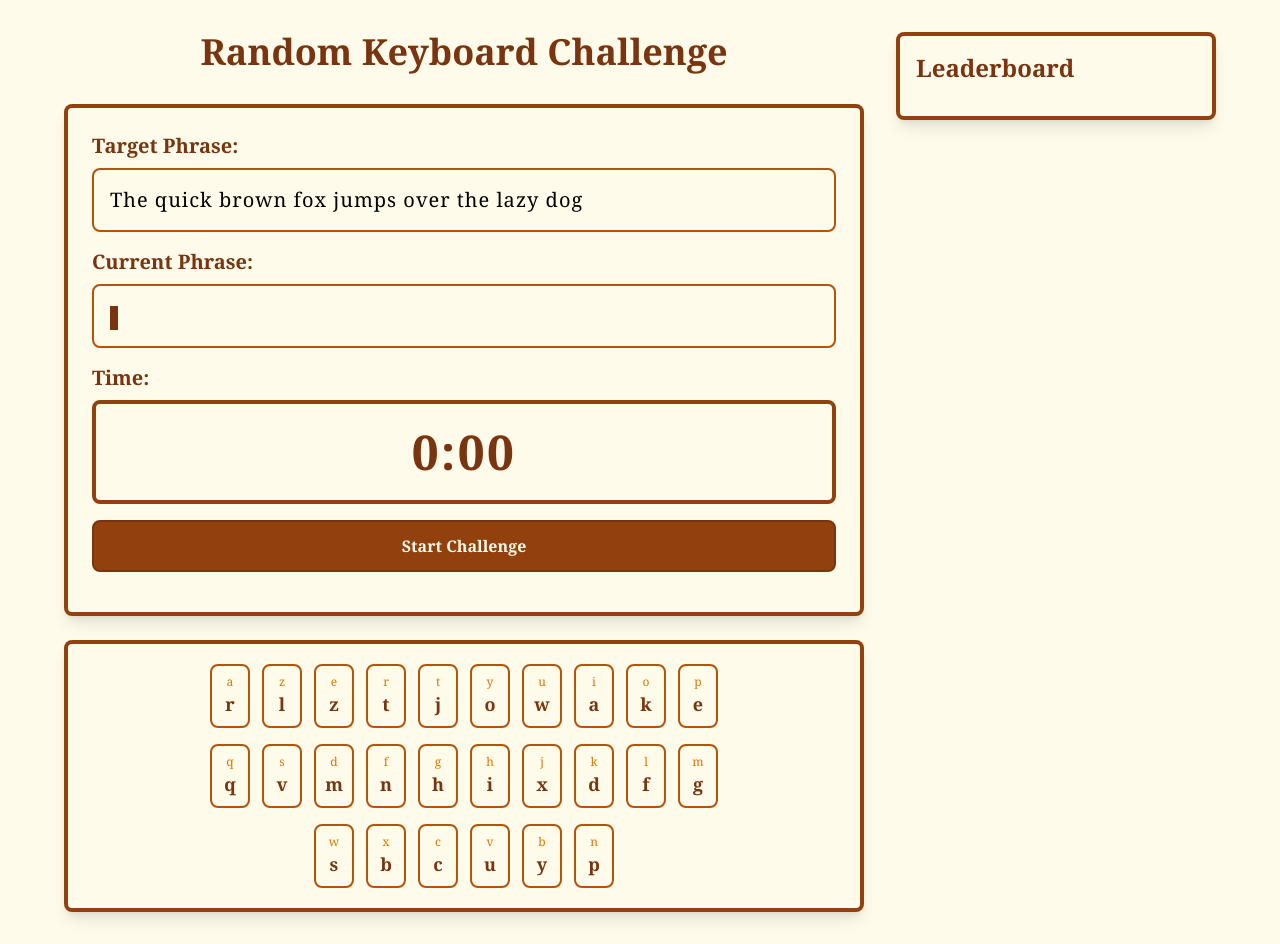
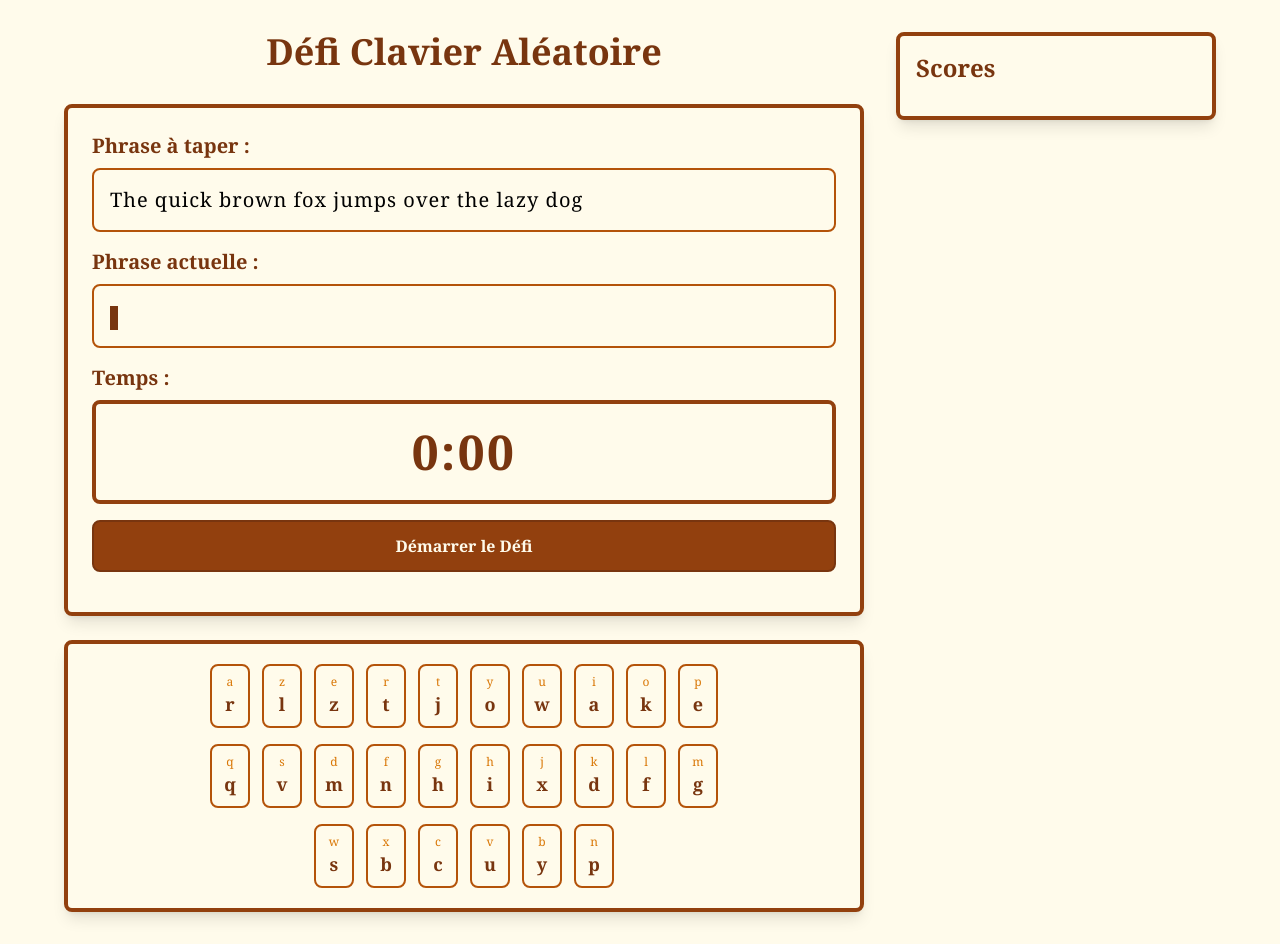
Before and after one commit to maximilienGilet/random-keyboard, a React (Create React App) app in the folder random-keyboard/: page / in a window 1280 px wide. Built offline with nearby package versions, Linux system fonts and the light colour scheme.

Commit message:
Translate UI text in App and Leaderboard components to French for localization. Update headings and button labels to enhance accessibility for French-speaking users.

```diff
--- a/random-keyboard/src/App.tsx
+++ b/random-keyboard/src/App.tsx
@@ -317,13 +317,13 @@ const App: React.FC = () => {
       <div className="max-w-6xl mx-auto flex gap-8 relative z-10">
         <div className="flex-1">
           <h1 className="text-4xl font-bold text-center mb-8 text-amber-900">
-            Random Keyboard Challenge
+            Défi Clavier Aléatoire
           </h1>
 
           <div className="bg-amber-50 p-6 border-4 border-amber-800 mb-6 shadow-lg rounded-lg">
             <div className="mb-4">
               <p className="text-xl mb-2 text-amber-900 font-bold">
-                Target Phrase:
+                Phrase à taper :
               </p>
               <div className="text-xl tracking-wider bg-amber-50 p-4 border-2 border-amber-700 rounded-lg">
                 {targetPhrase}
@@ -331,7 +331,7 @@ const App: React.FC = () => {
             </div>
             <div className="mb-4">
               <p className="text-xl mb-2 text-amber-900 font-bold">
-                Current Phrase:
+                Phrase actuelle :
               </p>
               <div className="text-xl tracking-wider bg-amber-50 p-4 border-2 border-amber-700 rounded-lg">
                 {currentPhrase}
@@ -343,7 +343,7 @@ const App: React.FC = () => {
               </div>
             </div>
             <div className="mb-4">
-              <p className="text-xl mb-2 text-amber-900 font-bold">Time:</p>
+              <p className="text-xl mb-2 text-amber-900 font-bold">Temps :</p>
               <div
                 ref={timerRef}
                 className="text-5xl font-bold text-amber-900 bg-amber-50 p-6 text-center border-4 border-amber-800 rounded-lg"
@@ -357,7 +357,7 @@ const App: React.FC = () => {
                 onClick={handleStart}
                 className="w-full mb-4 px-6 py-3 bg-amber-800 text-amber-50 border-2 border-amber-900 hover:bg-amber-900 transition-colors font-bold rounded-lg"
               >
-                Start Challenge
+                Démarrer le Défi
               </button>
             ) : !isComplete ? (
               <button
@@ -369,7 +369,7 @@ const App: React.FC = () => {
                 }`}
                 disabled={isKeyboardVisible}
               >
-                Show Keyboard (+10s penalty)
+                Afficher le Clavier (+10s de pénalité)
               </button>
             ) : null}
 
@@ -378,7 +378,7 @@ const App: React.FC = () => {
                 onClick={handleRestart}
                 className="w-full mt-4 px-6 py-3 bg-amber-800 text-amber-50 border-2 border-amber-900 hover:bg-amber-900 transition-colors font-bold rounded-lg"
               >
-                Start New Challenge
+                Nouveau Défi
               </button>
             )}
           </div>
@@ -437,25 +437,25 @@ const App: React.FC = () => {
                       </div>
                     </div>
                     <div className="animate-bounce text-4xl mt-2">
-                      New High Score!
+                      Nouveau Record !
                     </div>
                   </>
                 ) : (
-                  "Congratulations! 🎉"
+                  "Félicitations ! 🎉"
                 )}
               </h2>
               <div className="mb-8">
-                <p className="text-amber-700 mb-2 text-xl">Your time:</p>
+                <p className="text-amber-700 mb-2 text-xl">Votre temps :</p>
                 <div className="text-7xl font-bold text-amber-800 mb-4">
                   {formatTime(time)}
                 </div>
                 {scores.length === 0 ||
                 time < Math.min(...scores.map((s) => s.time / 1000)) ? (
                   <p className="text-amber-600 animate-pulse text-xl">
-                    You're the fastest! ⚡
+                    Vous êtes le plus rapide ! ⚡
                   </p>
                 ) : (
-                  <p className="text-amber-600 text-xl">Great job!</p>
+                  <p className="text-amber-600 text-xl">Bien joué !</p>
                 )}
               </div>
             </div>
@@ -466,7 +466,7 @@ const App: React.FC = () => {
                   className="block text-amber-900 font-bold mb-2 text-xl"
                   id="name-label"
                 >
-                  Your Name
+                  Votre Nom
                 </label>
                 <input
                   type="text"
@@ -474,7 +474,7 @@ const App: React.FC = () => {
                   value={playerName}
                   onChange={(e) => setPlayerName(e.target.value)}
                   className="w-full max-w-md mx-auto p-3 border-2 border-amber-700 rounded-lg bg-amber-50 text-center text-xl"
-                  placeholder="Enter your name"
+                  placeholder="Entrez votre nom"
                   required
                   aria-required="true"
                   aria-labelledby="name-label"
@@ -487,13 +487,13 @@ const App: React.FC = () => {
                   onClick={() => setShowNameInput(false)}
                   className="px-6 py-2 border-2 border-amber-700 text-amber-900 hover:bg-amber-100 transition-colors text-lg rounded-lg"
                 >
-                  Cancel
+                  Annuler
                 </button>
                 <button
                   type="submit"
                   className="px-6 py-2 bg-amber-800 text-amber-50 border-2 border-amber-900 hover:bg-amber-900 transition-colors text-lg rounded-lg"
                 >
-                  Save Score
+                  Enregistrer
                 </button>
               </div>
             </form>
--- a/random-keyboard/src/components/Leaderboard.tsx
+++ b/random-keyboard/src/components/Leaderboard.tsx
@@ -22,7 +22,7 @@ const Leaderboard: React.FC<LeaderboardProps> = ({ scores }) => {
 
   return (
     <div className="bg-amber-50 p-4 border-4 border-amber-800 rounded-lg shadow-lg">
-      <h2 className="text-2xl font-bold text-amber-900 mb-4">Leaderboard</h2>
+      <h2 className="text-2xl font-bold text-amber-900 mb-4">Scores</h2>
       <div className="space-y-2">
         {scores.map((score, index) => (
           <div
```
